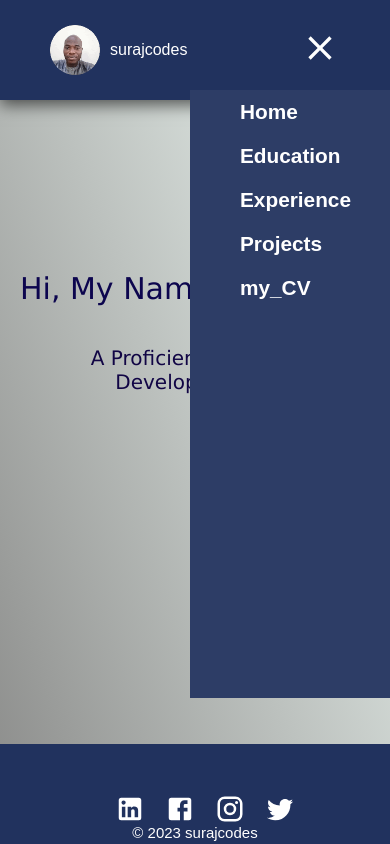
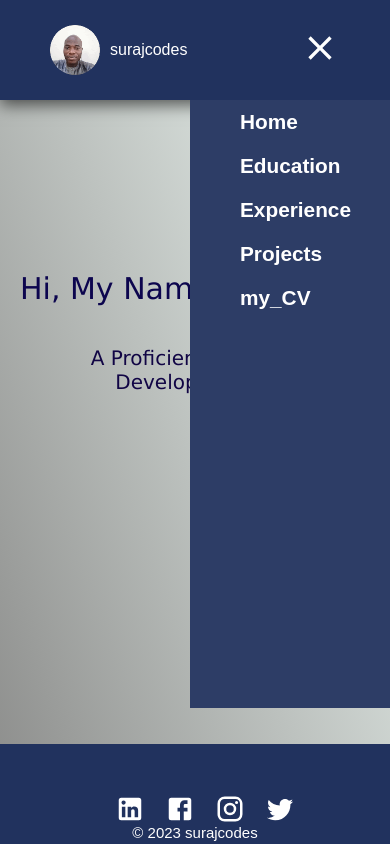
Before and after one commit to surajudeenadegoke/MyPortfolio, a React (Create React App) app: page / in a window 390 px wide. Shown: the top 844 px of the page. Built offline with nearby package versions, Linux system fonts and the light colour scheme.

Commit message:
more amendment on navbar

```diff
--- a/src/styles/Navbar.css
+++ b/src/styles/Navbar.css
@@ -72,13 +72,14 @@
     justify-content: flex-start;
     align-items: flex-start;
     position: fixed;
-    top: 90px;
+    top: 100px;
     right: -300px;
     background-color: #2d3d66;
     width: 200px;
     height: 72vh;
     z-index: 1;
     transition: 0.3 ease-in-out;
+
   }
   .toggleButton {
     background-color: #21325e;
@@ -89,4 +90,7 @@
   #nav--links.active {
     right: 0px;
   }
+  .navbar{
+    visibility:hidden
+  }
 }
```
